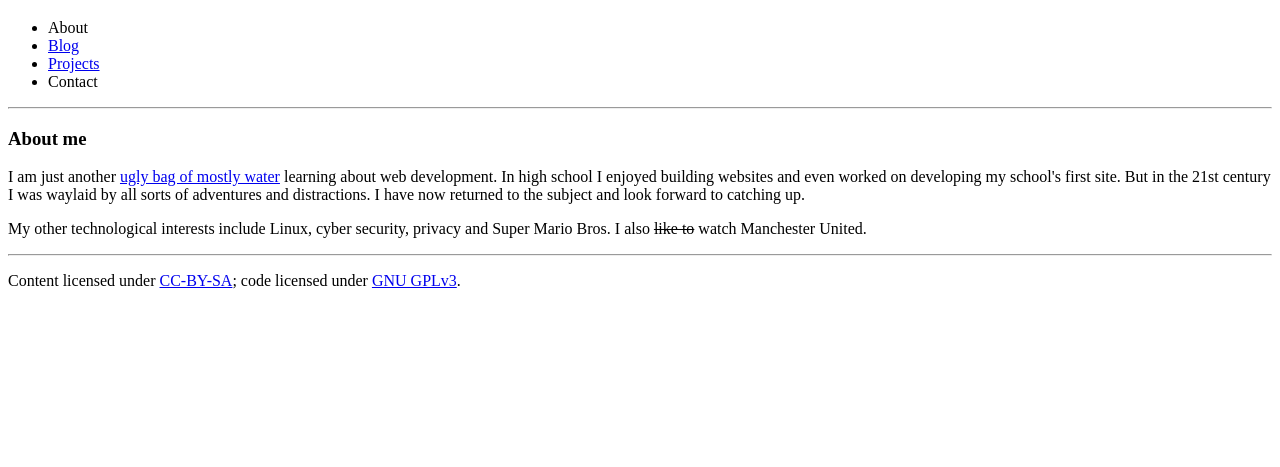
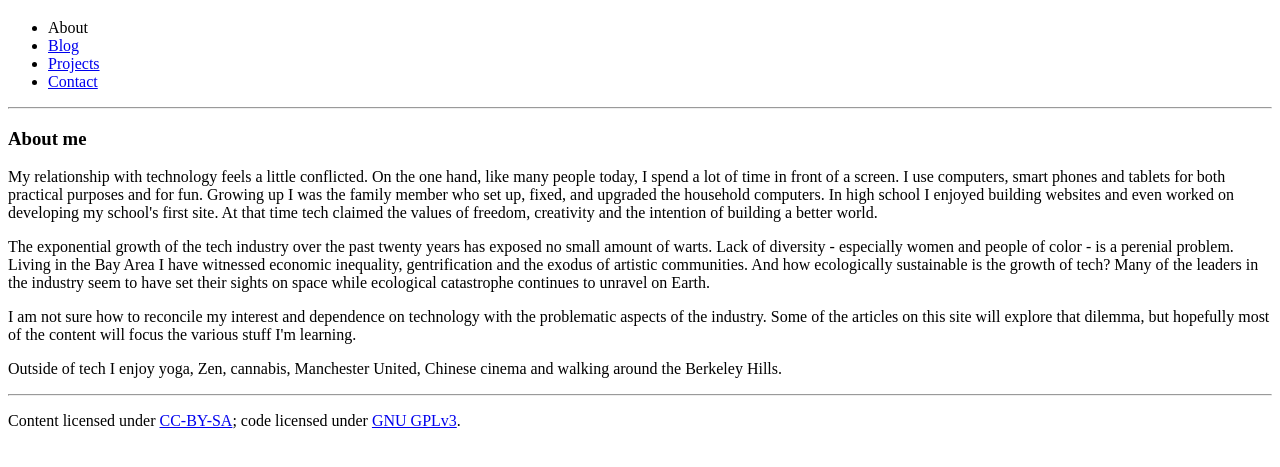
Before and after one commit to jlbuckner/jlbuckner.github.io, a plain HTML site: page about/index.html in a window 1280 px wide. Shown: the part 61-528 px from the top of the page. Drawn offline with Linux system fonts and the light colour scheme.

Commit message:
About me overhaul

```diff
--- a/about/index.html
+++ b/about/index.html
@@ -12,15 +12,17 @@
           <li>About</li>
           <li><a href="/">Blog</a></li>
           <li><a href="/projects">Projects</a></li>
-          <li>Contact</li>
+          <li><a href="/contact">Contact</a></li>
         </ul>
       </nav>
       <hr>
     </header>
     <main>
       <h3>About me</h3>
-      <p>I am just another <a href="https://www.urbandictionary.com/define.php?term=ugly%20bag%20of%20mostly%20water">ugly bag of mostly water</a> learning about web development. In high school I enjoyed building websites and even worked on developing my school's first site. But in the 21st century I was waylaid by all sorts of adventures and distractions. I have now returned to the subject and look forward to catching up.</p>
-      <p>My other technological interests include Linux, cyber security, privacy and Super Mario Bros. I also <s>like to</s> watch Manchester United.</p>
+      <p>My relationship with technology feels a little conflicted. On the one hand, like many people today, I spend a lot of time in front of a screen. I use computers, smart phones and tablets for both practical purposes and for fun. Growing up I was the family member who set up, fixed, and upgraded the household computers. In high school I enjoyed building websites and even worked on developing my school's first site. At that time tech claimed the values of freedom, creativity and the intention of building a better world.</p>
+      <p>The exponential growth of the tech industry over the past twenty years has exposed no small amount of warts. Lack of diversity - especially women and people of color - is a perenial problem. Living in the Bay Area I have witnessed economic inequality, gentrification and the exodus of artistic communities. And how ecologically sustainable is the growth of tech? Many of the leaders in the industry seem to have set their sights on space while ecological catastrophe continues to unravel on Earth.</p>
+      <p>I am not sure how to reconcile my interest and dependence on technology with the problematic aspects of the industry. Some of the articles on this site will explore that dilemma, but hopefully most of the content will focus the various stuff I'm learning.</p>
+      <p>Outside of tech I enjoy yoga, Zen, cannabis, Manchester United, Chinese cinema and walking around the Berkeley Hills.</p>
     </main>
     <footer>
       <hr>
```
